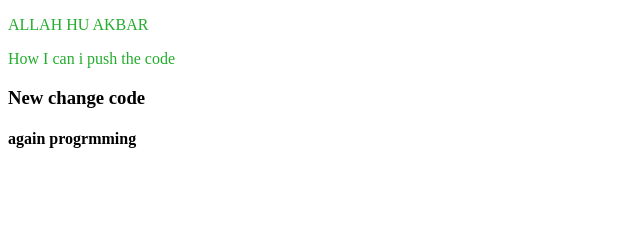
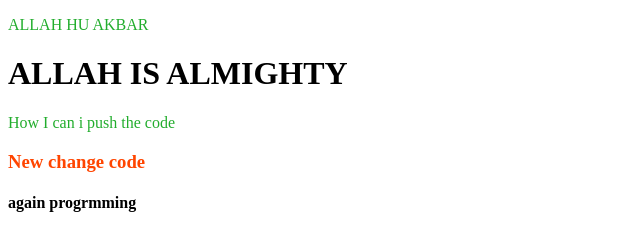
Before and after one commit to allahorgolam/my-second-repo, a plain HTML site: page index.html in a window 1280 px wide. Shown: the whole page, without its empty margins (0-640 px from the left). Drawn offline with Linux system fonts and the light colour scheme.

Commit message:
make oranged

```diff
--- a/index.html
+++ b/index.html
@@ -5,10 +5,11 @@
     <meta http-equiv="X-UA-Compatible" content="IE=edge" />
     <meta name="viewport" content="width=device-width, initial-scale=1.0" />
     <title>my second repo</title>
-    <link rel="stylesheet" href="style.css">
+    <link rel="stylesheet" href="style.css" />
   </head>
   <body>
     <p>ALLAH HU AKBAR</p>
+    <h1>ALLAH IS ALMIGHTY</h1>
     <p>How I can i push the code</p>
     <h3>New change code</h3>
     <h4>again progrmming</h4>
--- a/style.css
+++ b/style.css
@@ -1,3 +1,6 @@
 p {
   color: rgb(34, 173, 45);
 }
+h3 {
+  color: orangered;
+}
```
